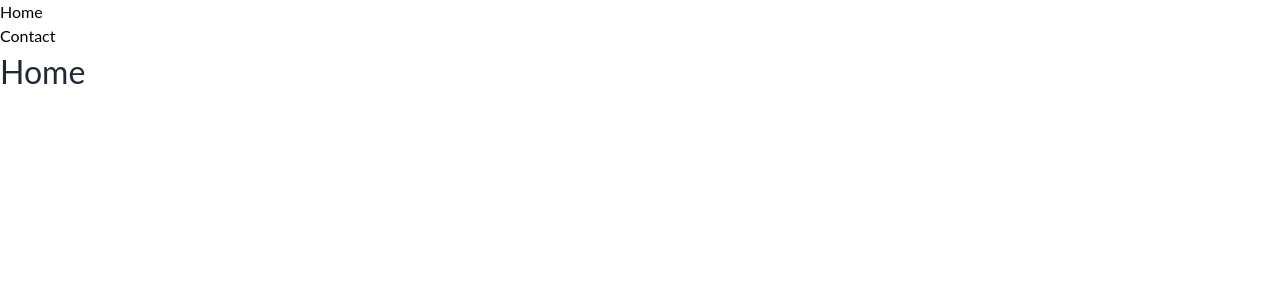
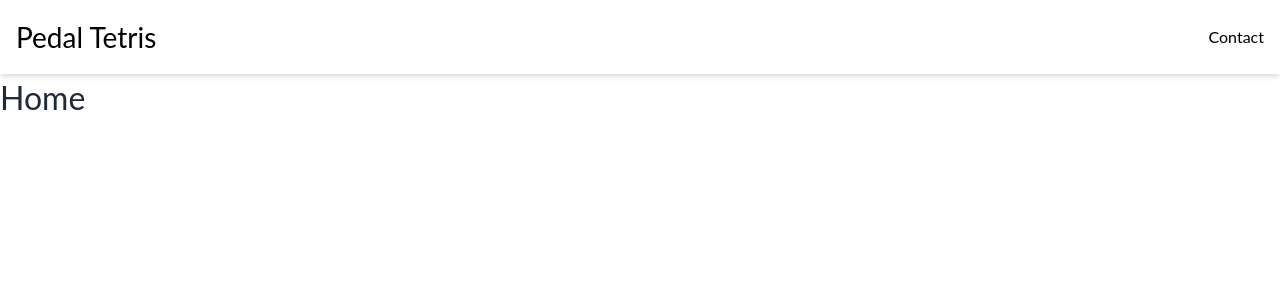
Before and after one commit to zack-jack/pedal-planner, a React (Create React App) app: page / in a window 1280 px wide. Shown: the top 300 px of the page. Built offline with nearby package versions, Linux system fonts and the light colour scheme; the HTML template or start-up script is replaced by a standard one.

Commit message:
add app header

```diff
--- a/src/App.js
+++ b/src/App.js
@@ -3,9 +3,9 @@ import {
   BrowserRouter as Router,
   Switch,
   Route,
-  Link,
 } from 'react-router-dom';
 
+import AppHeader from './components/AppHeader';
 import Home from './views/Home';
 import Contact from './views/Contact';
 
@@ -13,16 +13,7 @@ export default function App() {
   return (
     <Router>
       <div>
-        <nav>
-          <ul>
-            <li>
-              <Link to="/">Home</Link>
-            </li>
-            <li>
-              <Link to="/contact">Contact</Link>
-            </li>
-          </ul>
-        </nav>
+        <AppHeader />
 
         <Switch>
           <Route path="/contact">
--- /dev/null
+++ b/src/components/AppHeader.jsx
@@ -0,0 +1,19 @@
+import React from 'react';
+import { Link } from 'react-router-dom';
+
+const AppHeader = () => (
+  <div className="bg-white shadow-md z-90">
+    <div className="flex justify-between p-4">
+      <Link to="/" className="text-2xl">Pedal Tetris</Link>
+      <nav className="flex items-center">
+        <ul>
+          <li>
+            <Link to="/contact">Contact</Link>
+          </li>
+        </ul>
+      </nav>
+    </div>
+  </div>
+);
+
+export default AppHeader;
```
